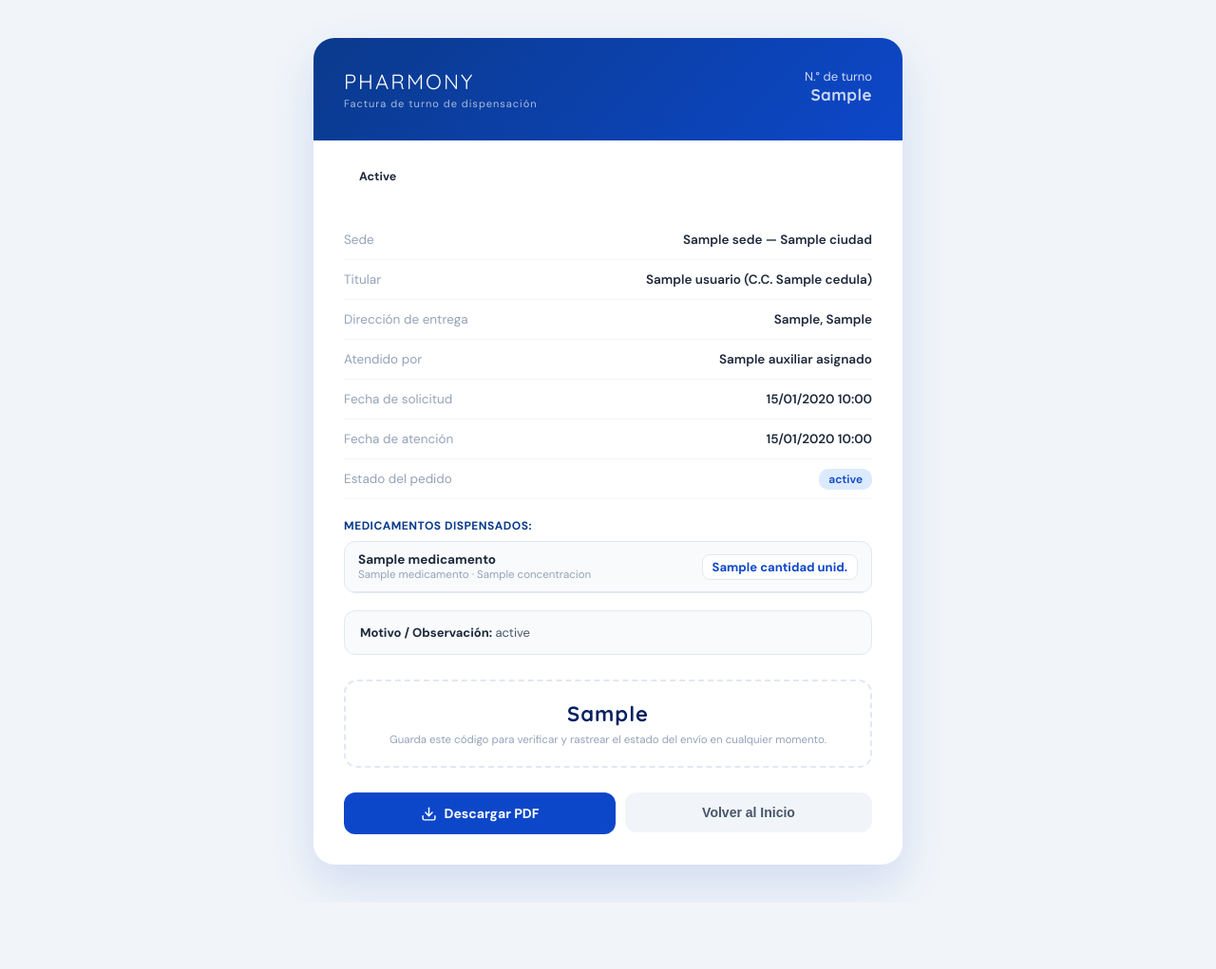
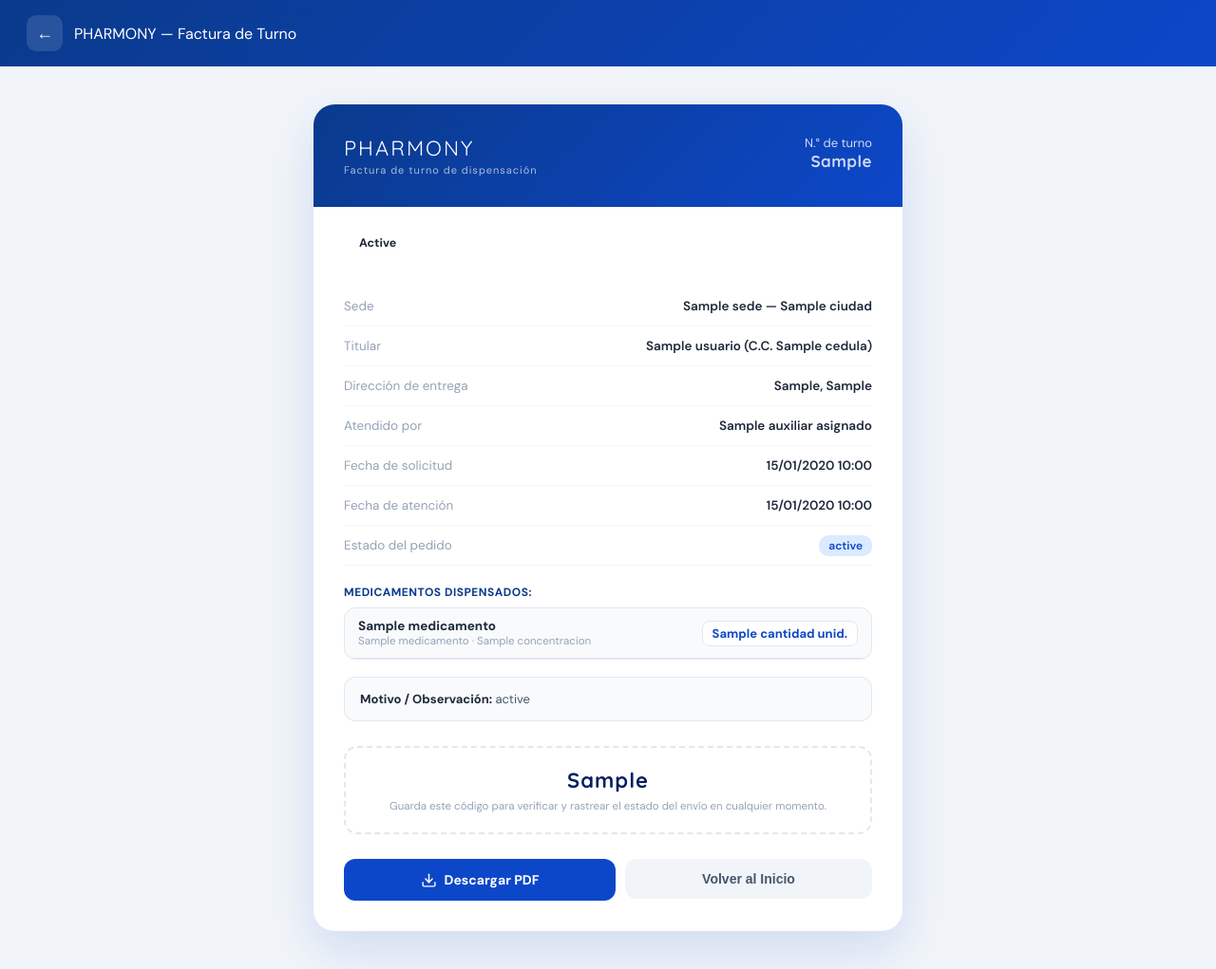
Before and after one commit to zSatorii/Pharmony, a Django app: template Pharmony/turnos/templates/turnos/factura.html in a window 1280 px wide. Shown: the whole page at 95% size. Before the commit the page ends 940 px from the top, so only its background shows below. Run offline with Django 5.2, Linux system fonts and the light colour scheme; the template is opened without the code that fills it: most values are stand-ins (such as "Sample title", 1, 10 or a date in 2020).

Commit message:
Style:  Mejora en redireccionamiento del diseñó

```diff
--- a/Pharmony/turnos/templates/turnos/factura.html
+++ b/Pharmony/turnos/templates/turnos/factura.html
@@ -7,7 +7,8 @@
 <style>
     :root{--bd:#052060;--bdk:#0a3a8c;--bm:#0d47c9;--w:#fff;--g50:#f8fafc;--g100:#f1f5f9;--g200:#e2e8f0;--g400:#94a3b8;--g600:#475569;--g800:#1e293b;--grn:#22c55e;--grnp:#f0fdf4;--red:#ef4444;--redp:#fef2f2;--bp:#dbeafe;}
     *{box-sizing:border-box;margin:0;padding:0;}
-    body{background:var(--g100);font-family:'DM Sans',sans-serif;color:var(--g800);min-height:100vh;display:flex;align-items:center;justify-content:center;padding:40px 16px;}
+    body{background:var(--g100);font-family:'DM Sans',sans-serif;color:var(--g800);min-height:100vh;display:flex;flex-direction:column;}
+    .factura-wrapper{display:flex;align-items:center;justify-content:center;padding:40px 16px;flex:1;}
     .invoice{background:var(--w);width:100%;max-width:620px;border-radius:22px;box-shadow:0 20px 50px rgba(13,71,201,0.14);overflow:hidden;}
     .invoice-head{background:linear-gradient(135deg,var(--bdk) 0%,var(--bm) 100%);color:#fff;padding:32px;display:flex;justify-content:space-between;align-items:flex-start;}
     .invoice-head .brand{font-family:'Quicksand',sans-serif;font-size:22px;letter-spacing:2px;}
@@ -38,7 +39,14 @@
 </style>
 </head>
 <body>
-<div class="invoice">
+<div style="background:linear-gradient(135deg,#0a3a8c 0%,#0d47c9 100%);color:#fff;padding:16px 28px;display:flex;align-items:center;gap:12px;">
+    <a href="{% url 'dashboard_cliente' %}" style="display:flex;align-items:center;justify-content:center;width:38px;height:38px;background:rgba(255,255,255,0.12);border-radius:10px;color:#fff;text-decoration:none;font-size:18px;transition:all 0.25s cubic-bezier(0.34, 1.56, 0.64, 1);cursor:pointer;flex-shrink:0;font-weight:600;" title="Volver al Dashboard" onmouseover="this.style.background='rgba(255,255,255,0.2)';this.style.transform='scale(1.08)'" onmouseout="this.style.background='rgba(255,255,255,0.12)';this.style.transform='scale(1)'">
+        ←
+    </a>
+    <span>PHARMONY — Factura de Turno</span>
+</div>
+<div class="factura-wrapper">
+    <div class="invoice">
     <div class="invoice-head">
         <div class="brand">PHARMONY<small>Factura de turno de dispensación</small></div>
         <div class="num">N.° de turno<b>{{ turno.codigo_ticket }}</b></div>
```
Also changed, not shown: Pharmony/turnos/templates/turnos/cola_turnos.html (+6 -1 lines), Pharmony/turnos/templates/turnos/ver_ticket.html (+8 -1 lines).
